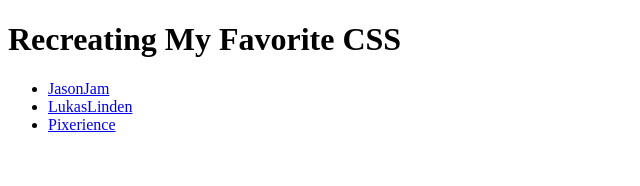
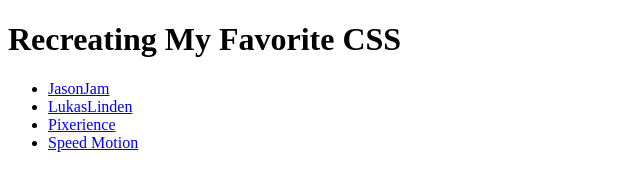
Before and after one commit to mkowusujr/Recreating-Favorite-Css, a plain HTML site: page index.html in a window 1280 px wide. Shown: the whole page, without its empty margins (0-640 px from the left). Drawn offline with Linux system fonts and the light colour scheme.

Commit message:
Updated with new site

```diff
--- a/index.html
+++ b/index.html
@@ -13,6 +13,7 @@
         <li><a href="./web-designers-idea-book-vol4/jasonjam/index.html">JasonJam</a></li>
         <li><a href="./web-designers-idea-book-vol4/lukaslinden/index.html">LukasLinden</a></li>
         <li><a href="./web-designers-idea-book-vol4/pixerience/index.html">Pixerience</a></li>
+        <li><a href="./web-designers-idea-book-vol4/speed-motion/index.html">Speed Motion</a></li>
     </ul>
 </body>
 </html>
```
